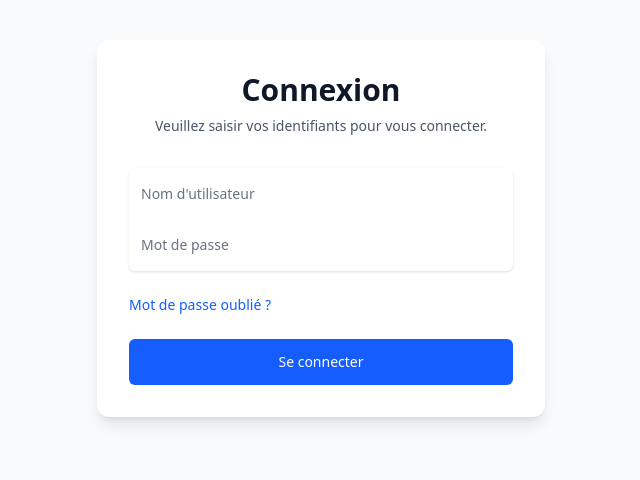
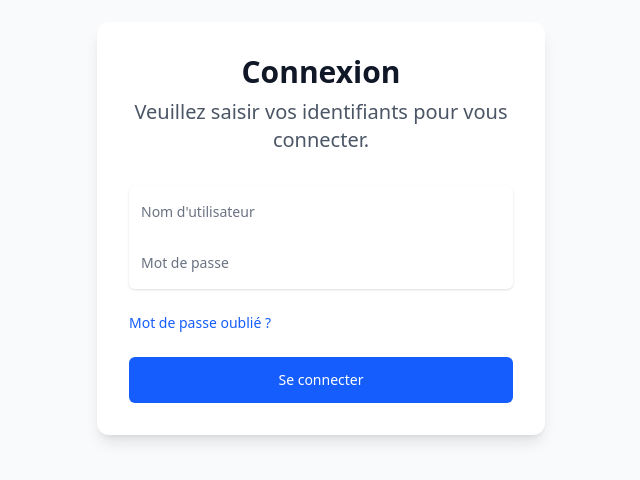
Before and after one commit to AbderaoufSouissi/Dynamic-IVR-Manager, a React (Vite) app in the folder IVR-client/: page /login in a window 1280 px wide. Shown: the part 172-652 px from the top of the page, without its empty margins (319-959 px from the left). Built offline with nearby package versions, Linux system fonts and the light colour scheme; no server answers.

Commit message:
Frontend: Modification de la page de login

```diff
--- a/IVR-client/src/auth/LoginPage.tsx
+++ b/IVR-client/src/auth/LoginPage.tsx
@@ -17,8 +17,7 @@ const LoginPage = () => {
     try {
       const response = await login(username,password)
 
-      navigate("/admin  ")
-      // ✅ At this point, the session is established and cookie is stored
+      navigate("/admin")
       console.log("Logged in:", response);
       }
       // Redirect or change state
@@ -34,7 +33,7 @@ const LoginPage = () => {
         <div className="w-full max-w-md p-8 space-y-8 bg-white rounded-xl shadow-lg">
           <div className="text-center">
             <h1 className="text-3xl font-bold text-gray-900">Connexion</h1>
-            <p className="mt-2 text-sm text-gray-600">
+            <p className="mt-2 text-xl text-gray-600">
               Veuillez saisir vos identifiants pour vous connecter.
             </p>
           </div>
```
